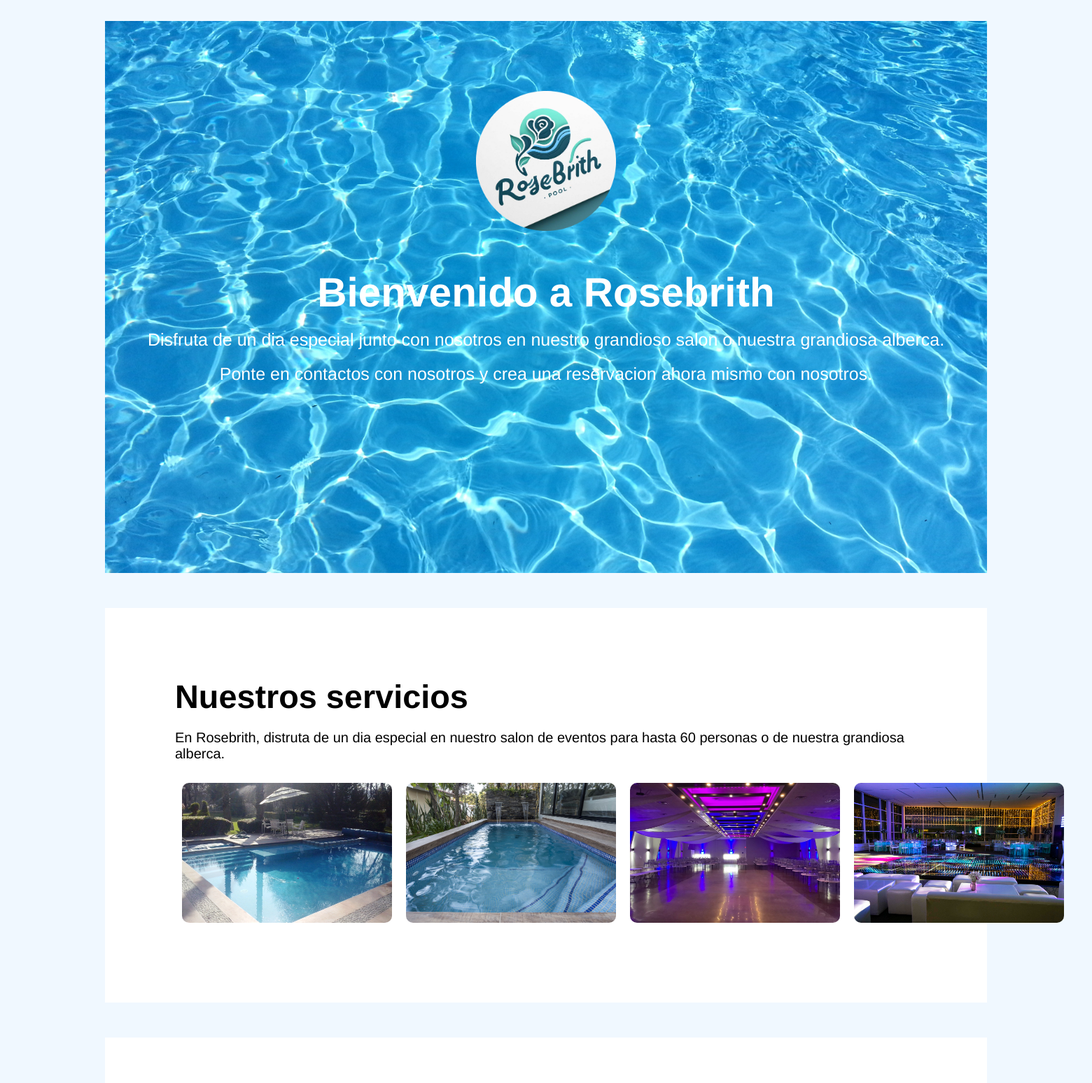
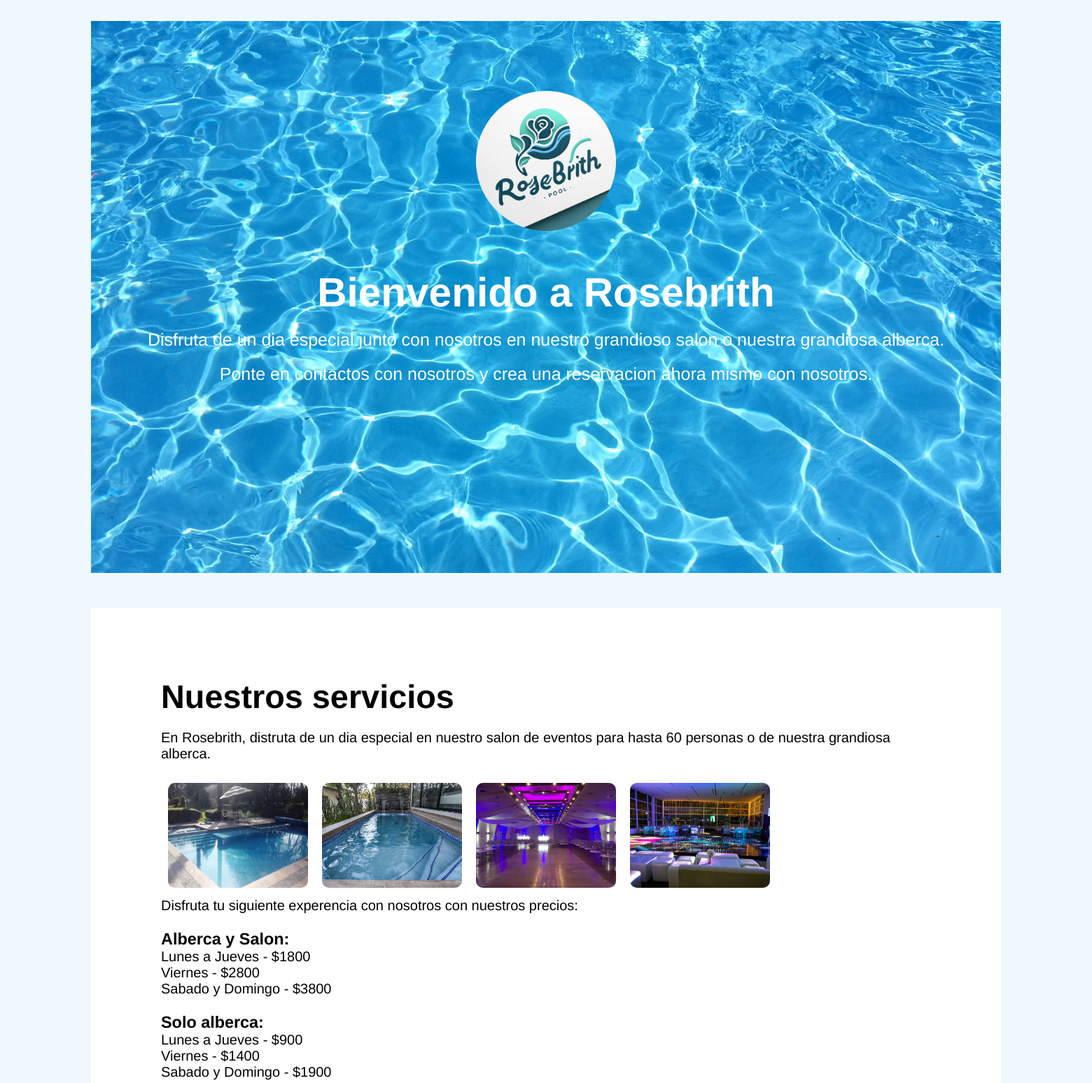
Before and after one commit to SteinRZ/Project_RosebrithSoftware, a PHP site: page /main.php in a window 1560 px wide. Shown: the part 85-1633 px from the top of the page at 70% size. Run offline with PHP 8.4, Linux system fonts and the light colour scheme.

Commit message:
Correccion de main

```diff
--- a/css/style_main.css
+++ b/css/style_main.css
@@ -17,8 +17,8 @@ body {
   padding-bottom: 250px;
   margin-top: 30px;
   margin-bottom: 50px;
-  margin-left: 150px;
-  margin-right: 150px;
+  margin-left: 130px;
+  margin-right: 130px;
   background-image: url('../image/bg_seccion_reserva.jpg');
   background-size: cover;
   text-align: center;
@@ -63,8 +63,8 @@ body {
   padding: 100px;
   margin-top: 30px;
   margin-bottom: 50px;
-  margin-left: 150px;
-  margin-right: 150px;
+  margin-left: 130px;
+  margin-right: 130px;
   background-color: white;
 }
 
@@ -84,8 +84,8 @@ body {
 
 .img2{
   display: inline-block;
-  width: 300px;
-  height: 200px;
+  width: 200px;
+  height: 150px;
   margin: 10px;
   border-radius: 10px;
 
@@ -102,8 +102,8 @@ body {
   padding: 100px;
   margin-top: 30px;
   margin-bottom: 50px;
-  margin-left: 150px;
-  margin-right: 150px;
+  margin-left: 130px;
+  margin-right: 130px;
   background-color: white;
 }
 
--- a/html/main.php
+++ b/html/main.php
@@ -62,6 +62,27 @@
                 <img src="../image/img_eventhall_2.jpg" alt="Imagen alberca" class="img2">
             </div>
         </div>
+        <div class="servicios__texto">
+            <p>Disfruta tu siguiente experencia con nosotros con nuestros precios:</p>
+            <br>
+            <h3>Alberca y Salon:</h3>
+            <p>Lunes a Jueves - $1800</p>
+            <p>Viernes - $2800</p>
+            <p>Sabado y Domingo - $3800</p>
+            <br>
+            <h3>Solo alberca:</h3>
+            <p>Lunes a Jueves - $900</p>
+            <p>Viernes - $1400</p>
+            <p>Sabado y Domingo - $1900</p>
+            <br>
+            <h3>Solo salon:</h3>
+            <p>Lunes a Jueves - $900</p>
+            <p>Viernes - $1400</p>
+            <p>Sabado y Domingo - $1900</p>
+            <br>
+            <p>Esto por 6 horas con un limite de hasta las 10pm.</p>
+            <p>Aclaracion: Si el evento pasa de las 10:00pm, las horas extras se cobraran $600 cada hora.</p>
+        </div>
     </div>
 
     <!--------------------CONTACT-------------------->
@@ -70,10 +91,10 @@
             <h3>Contactanos</h3>
         </div>
         <p>
-            Telefono:
+            Telefono: +52 867 --- ----
         </p>
         <p>
-            Whatsapp:
+            Whatsapp: +52 867 --- ----
         </p>
         <p>
             Correo:
```
